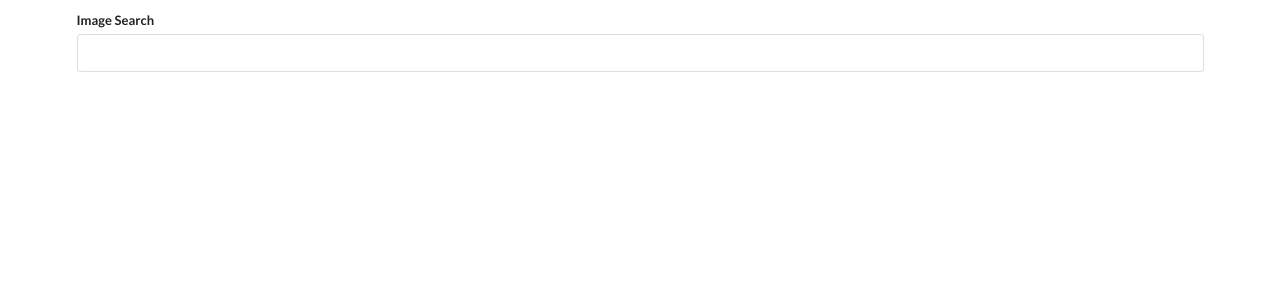
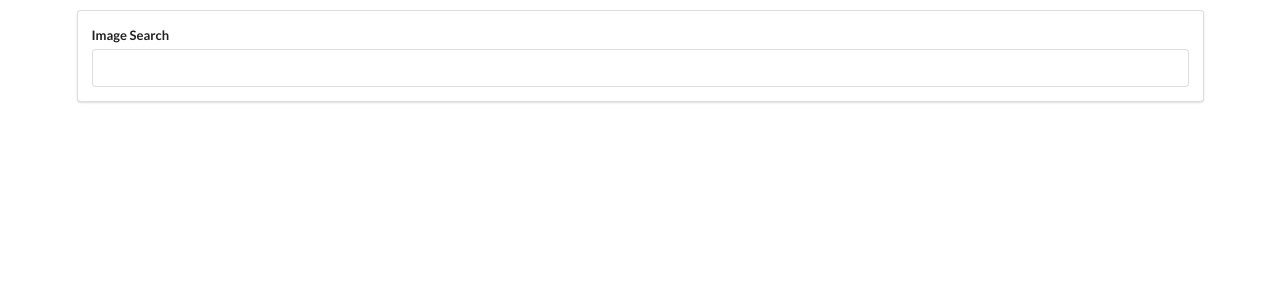
Before and after one commit to zdrale/Pictures-Finder, a React (Create React App) app in the folder pics/: page / in a window 1280 px wide. Shown: the top 300 px of the page. Built offline with nearby package versions, Linux system fonts and the light colour scheme.

Commit message:
Updated search bar
--Added card like look to the search bar

```diff
--- a/pics/src/components/SearchBar.js
+++ b/pics/src/components/SearchBar.js
@@ -1,34 +1,30 @@
 import React from 'react';
 
+class SearchBar extends React.Component {
+  state = { term: '' };
 
-
-class SearchBar extends React.Component {
-
-    state = {term: ''}
-
-    onFormSubmit = (event) => {
+  onFormSubmit = event => {
     event.preventDefault();
 
     this.props.onSubmit(this.state.term);
-    }
-
+  };
 
   render() {
     return (
-            <div className="ui-segment">
+      <div className="ui segment">
         <form onSubmit={this.onFormSubmit} className="ui form">
           <div className="field">
             <label>Image Search</label>
-                        <input type="text"
+            <input
+              type="text"
               value={this.state.term}
-                            onChange={(e)=>this.setState({term:e.target.value})}
+              onChange={e => this.setState({ term: e.target.value })}
             />
           </div>
         </form>
       </div>
     );
   }
-
 }
 
 export default SearchBar;
```
Lines whose indentation alone changed are shown as unchanged.
